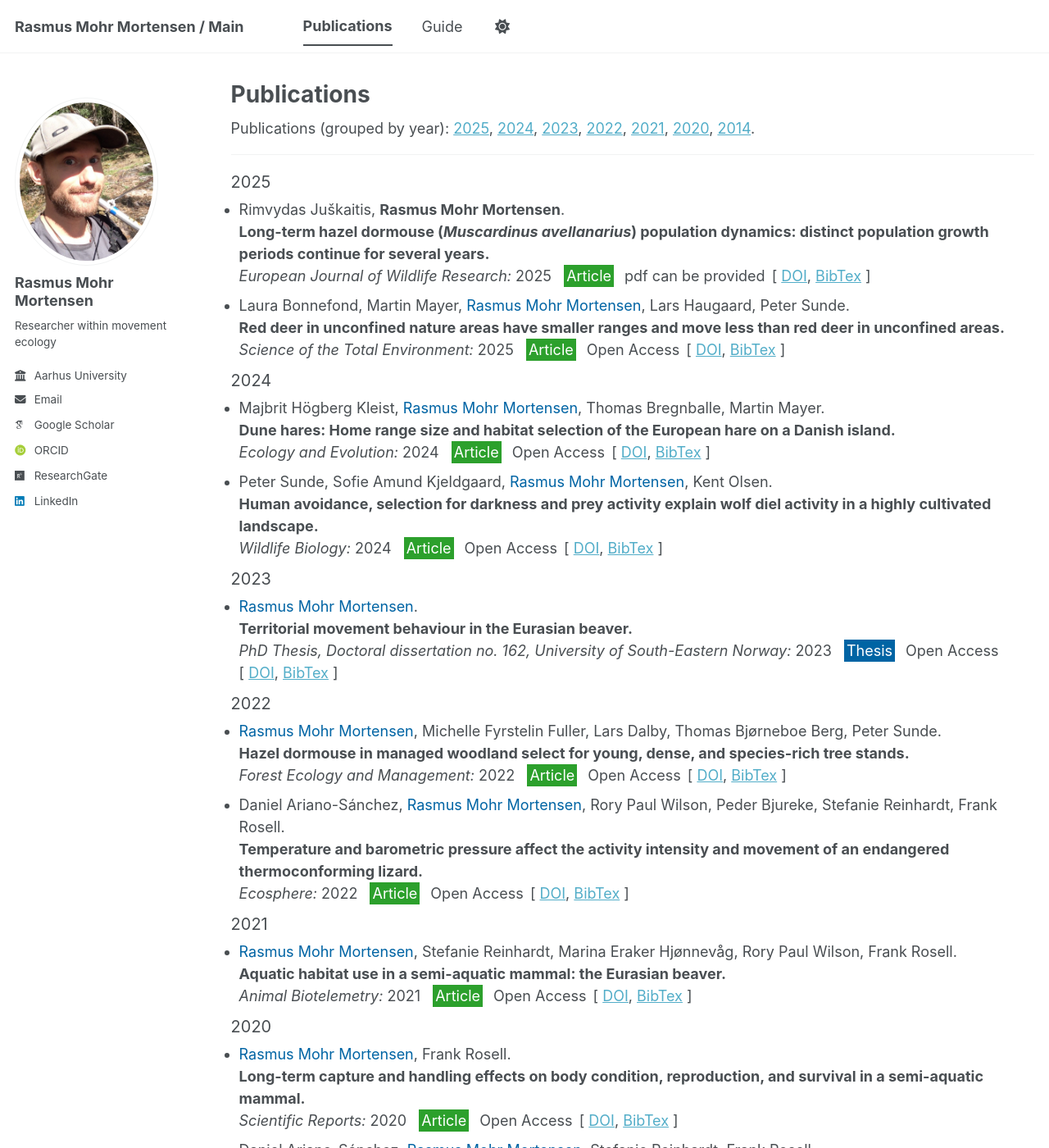
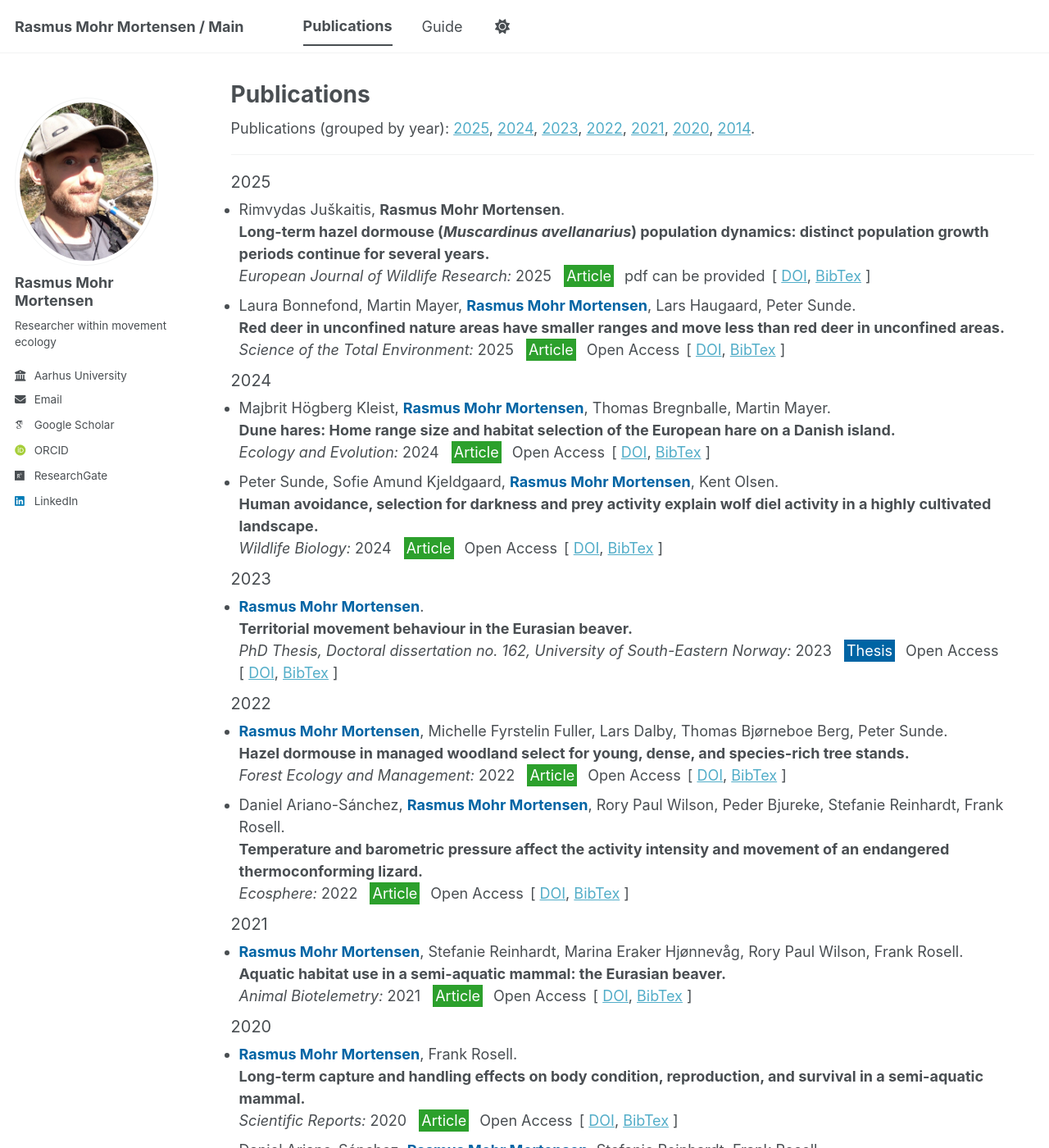
Before and after one commit to rasmusmohrmortensen/rasmusmohrmortensen.github.io, a Jekyll site: the page built from _pages/publications2.html, in a window 1280 px wide and 1400 px high. Shown: the whole window at 82% size. Built offline with Jekyll 4.4.1, drawn with Linux system fonts in a browser that asks for light colours; some web fonts are replaced; a script bundle is joined from its source files by our own code; library files that are not in the unit come from our copies.

Commit message:
Update bibere.scss

```diff
--- a/_sass/bibere.scss
+++ b/_sass/bibere.scss
@@ -23,7 +23,7 @@ $black:         #000000;
 
 .mainAuthor {
   color:$primary;
-  font-weight: normal;
+  font-weight: bold;
 }
 
 .mainAuthor a {
```
